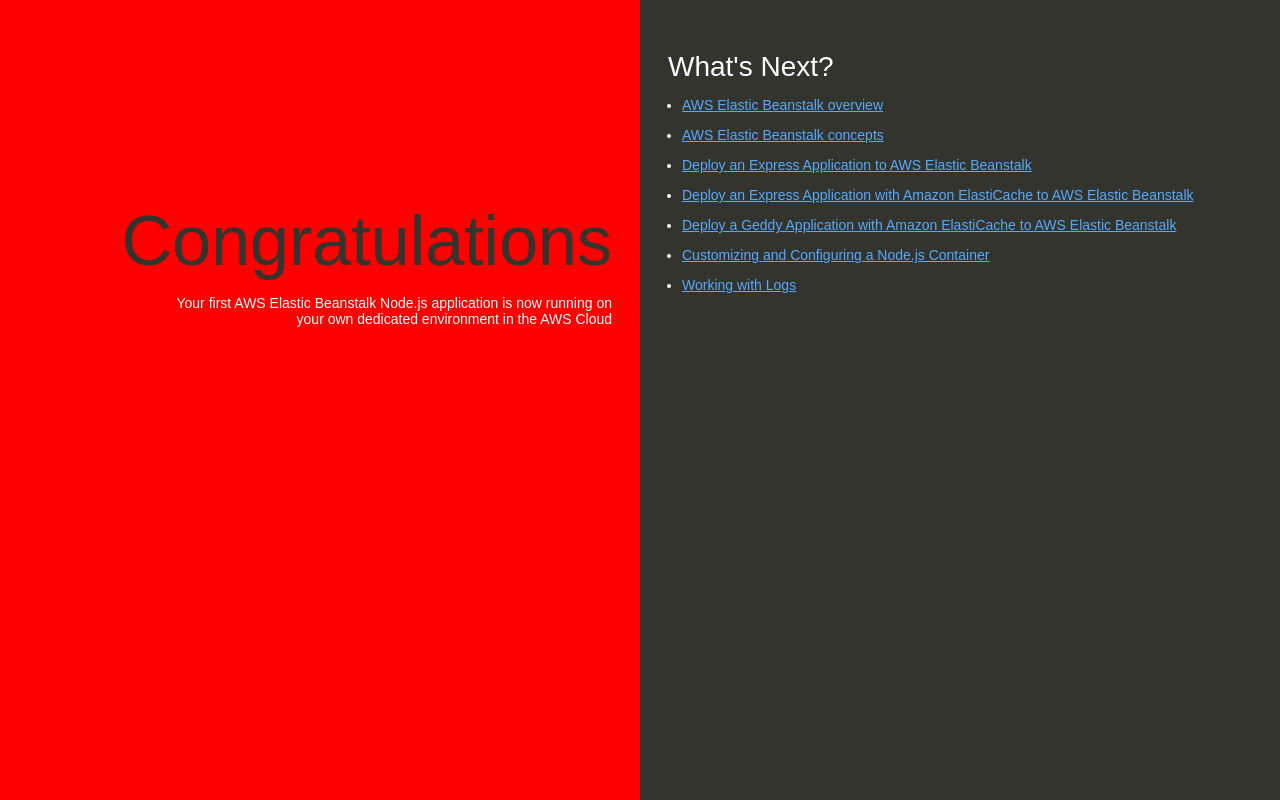
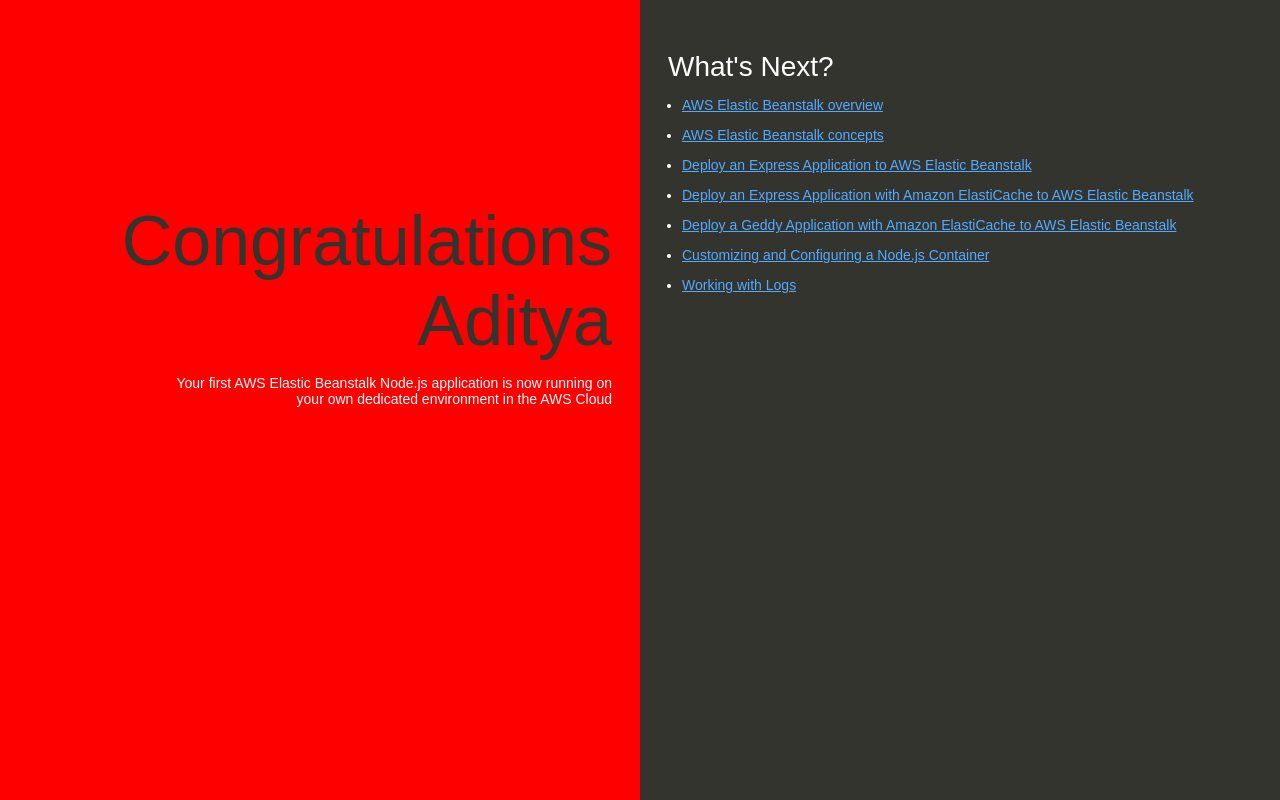
Before and after one commit to devops0425/my-node-jsapp, a website: page index.html in a window 1280 px wide. Drawn offline with Linux system fonts and the light colour scheme.

Commit message:
Update index.html

```diff
--- a/index.html
+++ b/index.html
@@ -74,7 +74,7 @@
   </head>
   <body>
     <div class="textColumn">
-      <h1>Congratulations</h1>
+      <h1>Congratulations Aditya </h1>
       <p>Your first AWS Elastic Beanstalk Node.js application is now running on your own dedicated environment in the AWS Cloud</p>
     </div>
     <div class="linksColumn">
```
